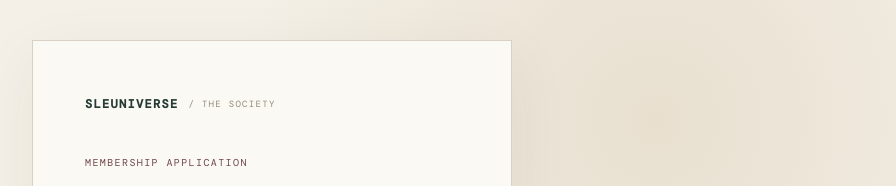
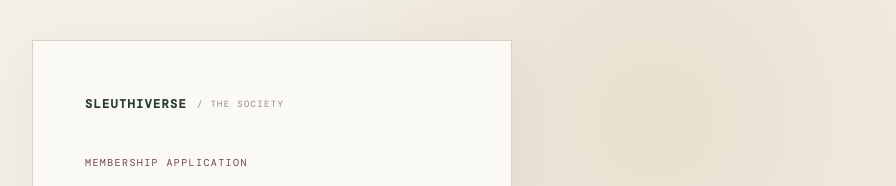
Before and after one commit to sophia101222/Sleuthiverse, a Next.js app: page /signup in a window 1280 px wide. Shown: the top 186 px of the page, without its empty margins (368-1264 px from the left). Built offline with nearby package versions, Linux system fonts and the light colour scheme; a web font is replaced by a local one.

Commit message:
Update member branding to Sleuthiverse

```diff
--- a/app/signup/page.tsx
+++ b/app/signup/page.tsx
@@ -6,7 +6,7 @@ export default function SignupPage() {
   return (
     <main className="auth-shell">
       <section className="auth-card">
-        <Link href="/" className="auth-brand">SLEUNIVERSE <span>/ THE SOCIETY</span></Link>
+        <Link href="/" className="auth-brand">SLEUTHIVERSE <span>/ THE SOCIETY</span></Link>
         <p className="auth-kicker">MEMBERSHIP APPLICATION</p>
         <h1>Find your place in the <em>mystery.</em></h1>
         <p className="auth-intro">Create an account to save cases, share theories and build your own investigation desk.</p>
```
